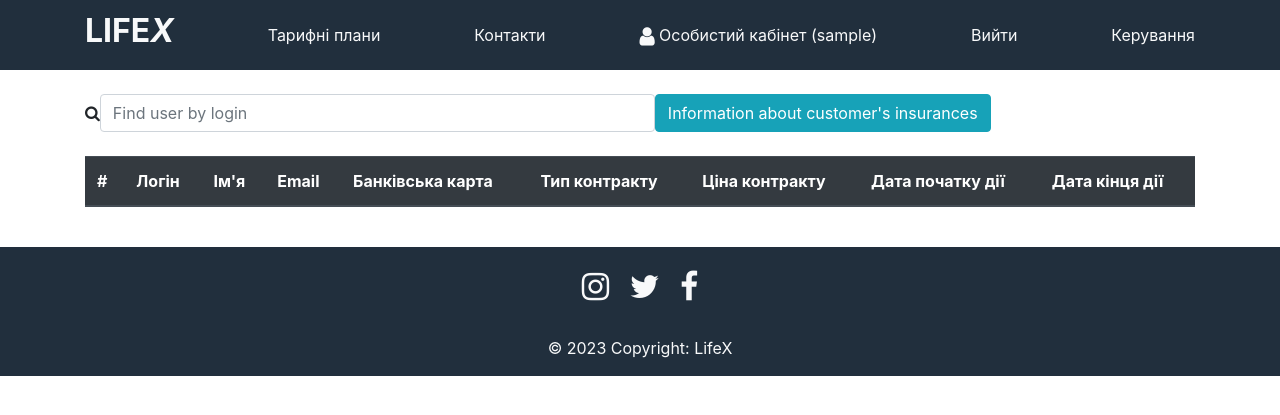
After one commit to AnisimovOleksandr/lifexproject, a Flask app: page /users/admin in a window 1280 px wide. The commit adds this page. Shown: the top 415 px of the page. Run offline with Flask 2, Linux system fonts and the light colour scheme; the visitor is signed in with stand-in values (Sample User, id 1); lists and menus that the app fills with data are empty; some libraries are stand-ins or nearby versions.

Commit message:
Admin page added

```diff
--- a/CREATE_DB_AND_FUNCTIONS.sql
+++ b/CREATE_DB_AND_FUNCTIONS.sql
@@ -159,3 +159,7 @@ $body$
   select * from contracts
   where contracts.fk_customer_id = c_id;
 $body$;
+
+INSERT INTO CUSTOMERS VALUES (666,'Sasha', 54, 'alexanidandr@gmail.com', 'Admin666',
+							  'b10249b3b99c35a0fca54c73c2194879343ff6ebd35fe937b20f4e528522bb8c',
+							  '1111111111111111','admin');
--- a/main.py
+++ b/main.py
@@ -95,6 +95,12 @@ def insurance_form(price):
 
             return render_template('payment.html')
 
+@server.route('/users/admin', methods=['GET', 'POST'])
+def admin():
+    if g.user_role == 'admin':
+        return render_template('users/admin_page.html')
+    else:
+        return redirect(url_for('homepage'))
 
 @server.route('/users/me',methods=['GET'])
 def my_cabinet():
--- a/templates/nav.html
+++ b/templates/nav.html
@@ -6,6 +6,9 @@
     {% if  g.nickname is not none%}
       <a class="py-2 d-none d-md-inline-block text-light" href="{{url_for('my_cabinet')}}"><i class="fa fa-user fa-lg" aria-hidden="true"></i> Особистий кабінет ({{g.nickname}})</a>
       <a class="py-2 d-none d-md-inline-block text-light" href="{{url_for('logout')}}">Вийти</a>
+      {% if g.user_role == 'admin' %}
+        <a class="py-2 d-none d-md-inline-block text-light" href="{{url_for('admin')}}">Керування</a>
+      {% endif %}
     {% else %}
       <a class="py-2 d-none d-md-inline-block text-light" href="{{url_for('login')}}">Вхід</a>
       <a class="py-2 d-none d-md-inline-block text-light" href="{{url_for('register')}}">Реєстрація</a>
--- /dev/null
+++ b/templates/users/admin_page.html
@@ -0,0 +1,60 @@
+<!DOCTYPE html>
+<html lang="en">
+<head>
+    <!-- Required meta tags -->
+    <meta charset="utf-8">
+    <meta name="viewport" content="width=device-width, initial-scale=1, shrink-to-fit=no">
+
+    <!-- Bootstrap CSS -->
+    <link rel="stylesheet" href="https://cdn.jsdelivr.net/npm/bootstrap@4.5.3/dist/css/bootstrap.min.css" integrity="sha384-TX8t27EcRE3e/ihU7zmQxVncDAy5uIKz4rEkgIXeMed4M0jlfIDPvg6uqKI2xXr2" crossorigin="anonymous">
+    <link href="https://maxcdn.bootstrapcdn.com/font-awesome/4.1.0/css/font-awesome.min.css" rel="stylesheet">
+
+    <title>Admin page</title>
+</head>
+<body>
+{%include 'nav.html' %}
+    <br>
+    <div class="container">
+        <div class="main-body">
+            <!-- Search form -->
+            <form action = "{{url_for('admin')}}" method="post" class="form-inline d-flex md-form form-lg mt-0">
+              <i class="fa fa-search" aria-hidden="true"></i>
+                <input class="form-control w-50" name = "log" type="text" placeholder="Find user by login" aria-label="Search">
+                <input type="submit" class="btn btn-info" value = "Information about customer's insurances">
+            </form>
+            <br>
+
+            <table class="table">
+                  <thead class="thead-dark">
+                    <tr>
+                        <th scope="col">#</th>
+                        <th scope="col">Логін</th>
+                        <th scope="col">Ім'я</th>
+                        <th scope="col">Email</th>
+                        <th scope="col">Банківська карта</th>
+                        <th scope="col">Тип контракту</th>
+                        <th scope="col">Ціна контракту</th>
+                        <th scope="col">Дата початку дії</th>
+                        <th scope="col">Дата кінця дії</th>
+                    </tr>
+                  </thead>
+                  <tbody>
+                    <tr>
+                        <th scope="row"></th>
+                        <td></td>
+                        <td></td>
+                        <td></td>
+                        <td></td>
+                        <td></td>
+                        <td></td>
+                        <td></td>
+                        <td></td>
+                    </tr>
+                  </tbody>
+            </table>
+
+        </div>
+    </div>
+{%include 'footer.html' %}
+</body>
+</html>
```
